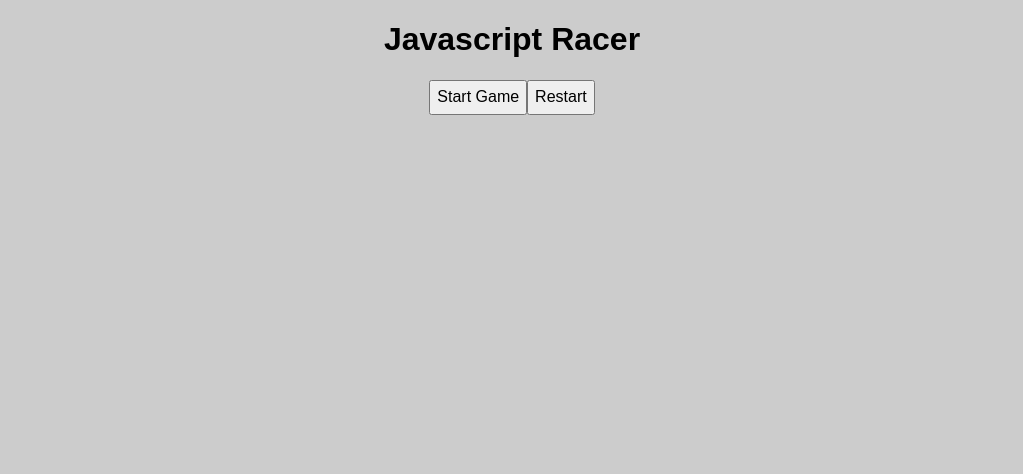
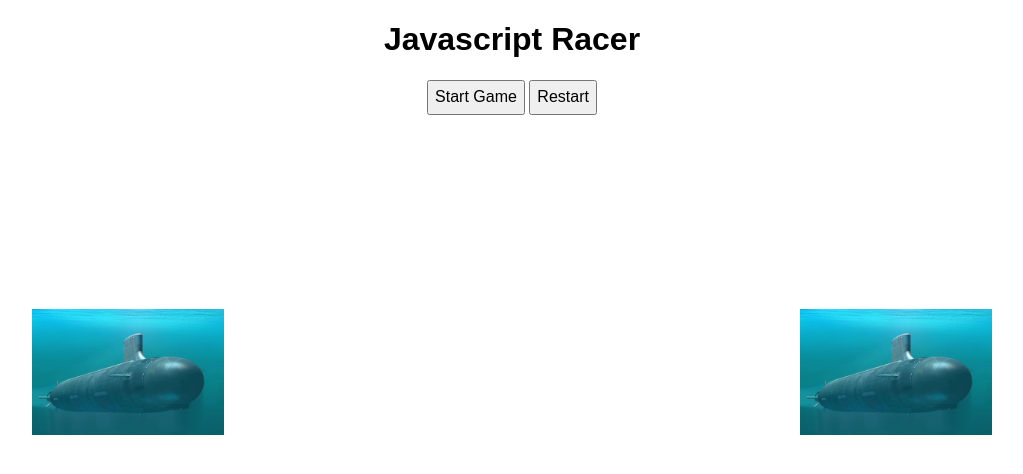
Before and after one commit to josh-jacobsen/javascript-racer, a plain HTML site: page index.html in a window 1280 px wide. Shown: the whole page, without its empty margins (128-1151 px from the left). Drawn offline with Linux system fonts and the light colour scheme.

Commit message:
working game with reset and aligned images

```diff
--- a/index.html
+++ b/index.html
@@ -23,12 +23,25 @@
       <button id="restart" type="button" onclick="restart()">Restart</button>
     </div>
 
-    <div id="inner-container" class="border">
+    <div id="play-area">
 
-      <div id="centered-content" class="border">
+<!--      <div id="inner-container" class="border"> -->
+        <!--<div id="submarine">
+
+        </div> -->
+        <img id="sub_img1" src="images/submarine.jpg" alt="">
+
+        <div id="centered-content" class="border">
+        </div>
+
+        <img id="sub_img2" src="images/submarine.jpg" alt="">
 
 
-      </div>
+       <!--  <div id="ship">
+
+        </div> -->
+
+<!--      </div> -->
 
     </div>
 
--- a/script.js
+++ b/script.js
@@ -8,9 +8,6 @@ var activeGame = false;
 
 function findActive(player){
     var check = Boolean(player)
-    // if (check !== true) {
-    //     console.log("value is false");
-    // }
     if (check === true) {
         var cells = document.getElementById(player).getElementsByTagName("td");
         for (i = 0; i < cells.length; i++){
@@ -24,6 +21,7 @@ function findActive(player){
                 activeGame = false;
                 console.log("option 2");
                 alert("game over");
+                start_game();
                 break;
             }
             else {
@@ -53,32 +51,16 @@ function clear_all(){
     document.getElementById("centered-content").innerHTML = "";
 }
 
-// function restart() {
-//     activeGame = false;
-//      clear_all();
-//      start_game();
-// }
-
-//     console.log("restart called");
-//     activeGame = false;
-//     clear_all();
-//     start_game();
-//     // if (activeGame === true){
-//     //      var end = confirm("Winners never quit, and quitters never win. Are you sure you want to quit?")
-//     //      if (end){
-//     //         clear_all();
-//     //         activeGame = false;
-//             // start_game();
-//     //     }
-//     //     else {
-//     //             //
-//     //     }
-//     // }
-
-//     // else {
-//     //     //
-//     // }
-// }
+function restart() {
+    if (activeGame === true){
+        var end = confirm("Winners never quit, and quitters never win. Are you sure you want to quit?")
+        if (end === true){
+            activeGame = false;
+            clear_all();
+            start_game();
+        }
+    }
+}
 
 function keyUsed(event) {
     console.log(event.which);
@@ -184,14 +166,8 @@ function start_game() {
     }
 
     else {
-        var end = confirm("Winners never quit, and quitters never win. Are you sure you want to quit?")
-        if (end){
-            clear_all();
-            activeGame = false;
-            start_game();
-        }
+        //
     }
-
 }
 
 // START OF 2100 15/4/16 //
--- a/styles/main.css
+++ b/styles/main.css
@@ -1,8 +1,66 @@
+
+#main-container {
+    display: flex;
+    flex-direction: column;
+    //justify-content: center;
+    align-items: center;
+}
+
+#button-div {
+  padding-bottom: 50px;
+}
+
+#play-area {
+  width: 960px;
+  height: 600px;
+  top: 0;
+  bottom: 0;
+  left: 0;
+  right: 0;
+  margin: 0;
+  text-align: center;
+}
+
+.submarine {
+  position: relative;
+  width: 20%;
+  float: left;
+  display: inline-block;
+}
+
+#sub_img1 {
+  margin-top: 15%;
+  float: left;
+  width: 20%;
+}
+
+#sub_img2 {
+  margin-top: 15%;
+  float: right;
+  width: 20%;
+}
+
+#centered-content {
+  margin-top: 12%;
+  display: inline-block;
+  max-width: 600px;
+
+    // display: flex; // Important
+    // flex-direction: column; // Important
+    // align-items: center;// Important
+    // justify-content: center; // Important
+
+}
+
+#ship {
+  display: inline-block;
+  position: relative;
+  float: right;
+}
 
 .active {
   background-color: orange;
 }
-
 
 td {
   height: 40px;
@@ -28,49 +86,23 @@ table {
   background-repeat: no-repeat;
 }
 
-body {
-    margin : 0;
-    //background-color: #1E90FF;
-    background: #ccc;
 
-}
 
-#main-container {
-    display: flex;
-    flex-direction: column;
-    justify-content: center;
-    align-items: center;
-}
+// #inner-container {
 
-#inner-container {
-    display: flex; // Important
-    flex-direction: column; // Important
-    align-items: center;// Important
-    justify-content: center; // Important
-}
+//   display: flex; // Important
+//   flex-direction: column; // Important
+//   align-items: center;// Important
+//   justify-content: center; // Important
+// }
 
-#centered-content {
-    display: flex; // Important
-    flex-direction: column; // Important
-    align-items: center;// Important
-    justify-content: center; // Important
 
-}
 
 .center {
   text-align: center;
 }
 
-#button-div {
-    display: flex; // Important
-    flex-direction: column; // Important
-    align-items: center;// Important
-    justify-content: center; // Important
-    //border: 1px solid white;
-    //width: 50%;
-    margin: 0 auto;
-    padding-bottom: 50px;
-}
+
 
 #start {
   height: 35px;
```
Also changed, not shown: images/submarine.jpg (added).
